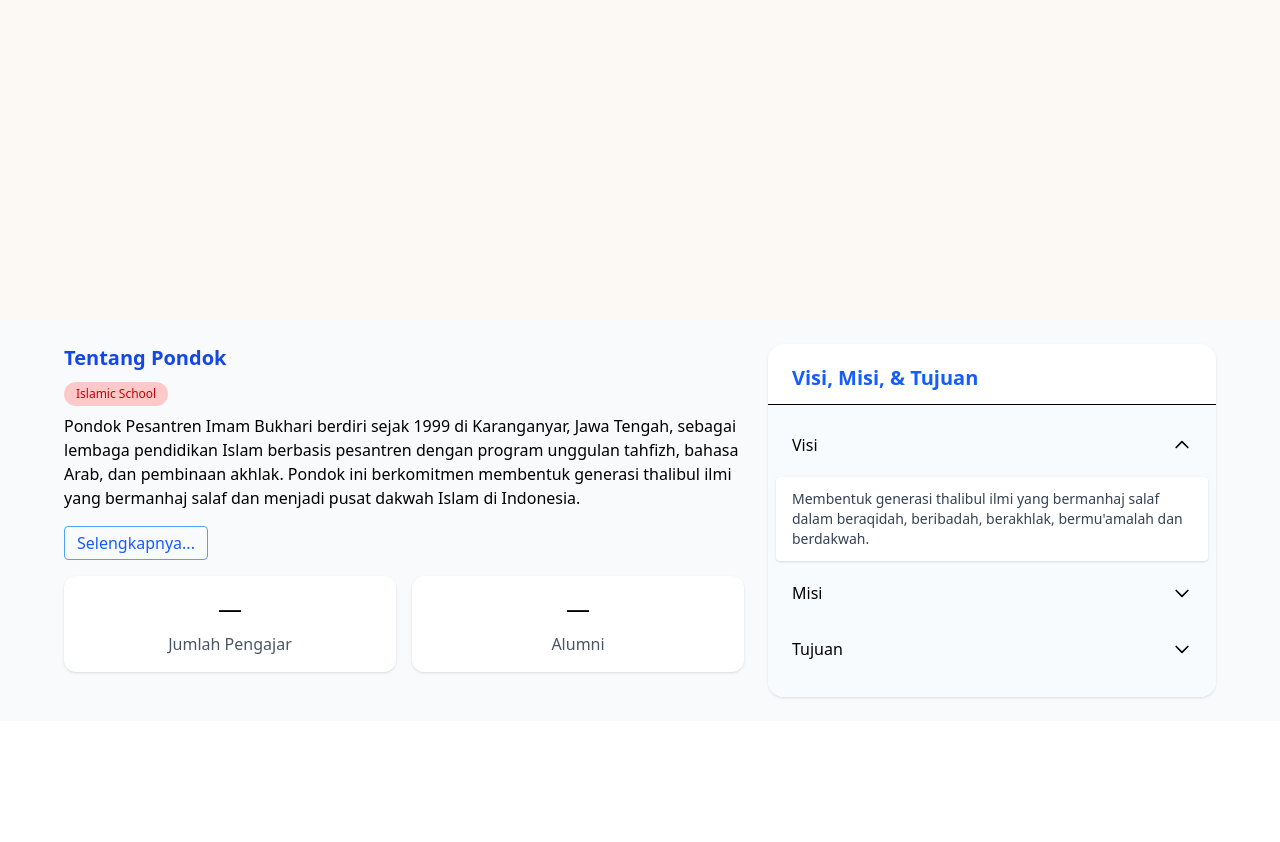
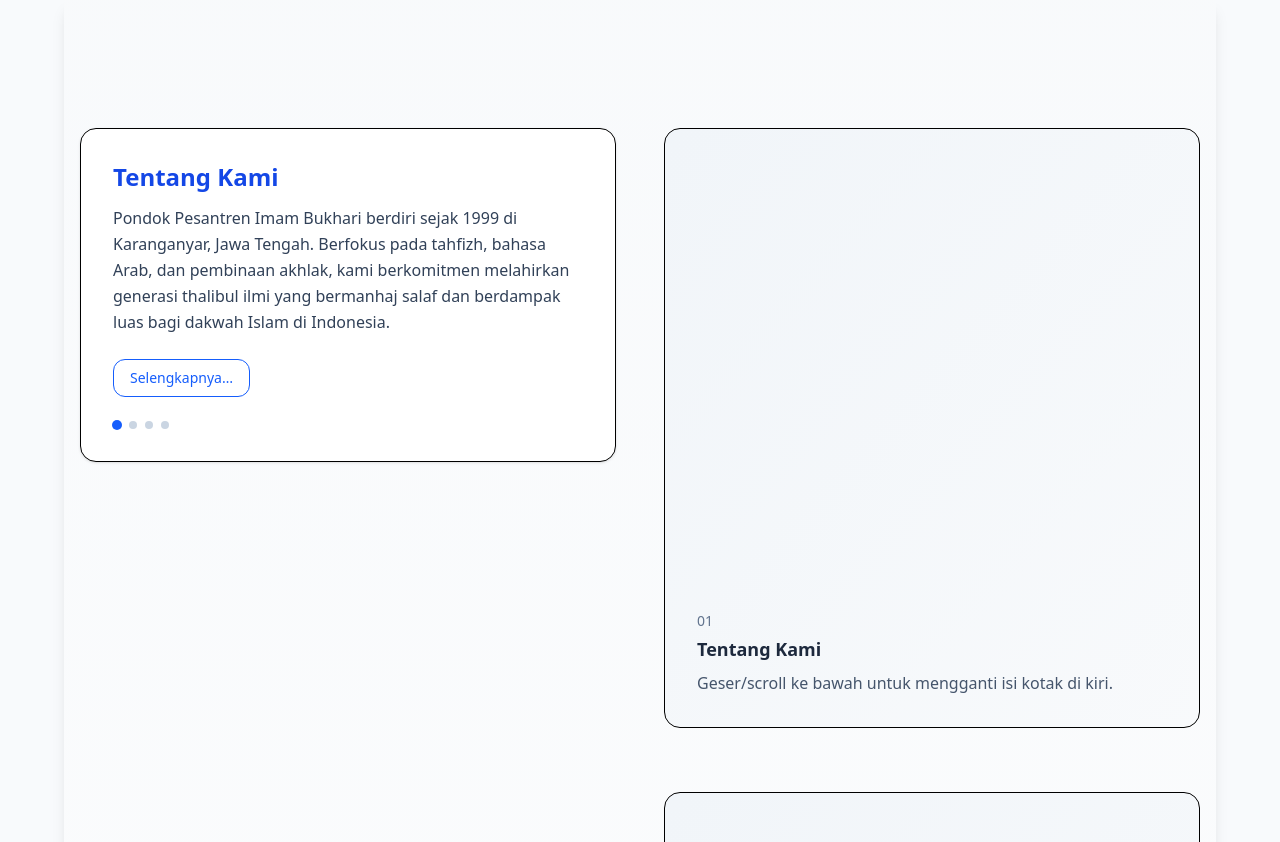
Before and after one commit to Unicode-house/vokasi_lp, a React (Vite) app: page / in a window 1280 px wide. Shown: the part 800-1642 px from the top of the page. Before the commit the page ends 1521 px from the top, so only its background shows below. Built offline with nearby package versions, Linux system fonts and the light colour scheme.

Commit message:
Animation switch

```diff
--- a/src/layouts/home/about.tsx
+++ b/src/layouts/home/about.tsx
@@ -1,47 +1,166 @@
-import React, { useEffect, useRef, useState } from "react";
-import "../effect/about.css"
+import React, { useEffect, useMemo, useRef, useState } from "react";
+import { motion, AnimatePresence } from "framer-motion";
 
-const AboutSection: React.FC = () => {
-  const [visible, setVisible] = useState(false);
-  const sectionRef = useRef<HTMLDivElement>(null);
+// ✅ Drop-in component: a single sticky box whose content (title + text)
+// swaps as you scroll through 4 sections: Tentang Kami, Visi, Misi, Tujuan.
+// TailwindCSS required. No external CSS needed.
+
+const sectionsData = [
+  {
+    id: "tentang",
+    title: "Tentang Kami",
+    text:
+      "Pondok Pesantren Imam Bukhari berdiri sejak 1999 di Karanganyar, Jawa Tengah. Berfokus pada tahfizh, bahasa Arab, dan pembinaan akhlak, kami berkomitmen melahirkan generasi thalibul ilmi yang bermanhaj salaf dan berdampak luas bagi dakwah Islam di Indonesia.",
+  },
+  {
+    id: "visi",
+    title: "Visi",
+    text:
+      "Menjadi lembaga pendidikan Islam berbasis pesantren yang unggul dalam ilmu, amal, dan akhlak; melahirkan generasi Qur’ani yang kokoh aqidah dan lurus manhajnya.",
+  },
+  {
+    id: "misi",
+    title: "Misi",
+    text:
+      "(1) Menyelenggarakan pendidikan tahfizh dan bahasa Arab yang bertahap dan terukur. (2) Membina akhlak dan adab santri melalui teladan dan pembiasaan. (3) Memperluas kegiatan dakwah dan pengabdian masyarakat.",
+  },
+  {
+    id: "tujuan",
+    title: "Tujuan",
+    text:
+      "Mencetak lulusan yang berilmu syar’i, berakhlak mulia, dan mampu berkontribusi positif bagi masyarakat serta dakwah Islam.",
+  },
+];
+
+function useActiveOnScroll(sectionIds: string[], rootMargin = "-40% 0px -40% 0px") {
+  const [activeId, setActiveId] = useState(sectionIds[0]);
+  const refs = useRef<Record<string, HTMLDivElement | null>>({});
 
   useEffect(() => {
     const observer = new IntersectionObserver(
-      ([entry]) => {
-        setVisible(entry.isIntersecting);
+      (entries) => {
+        // Ambil entry dengan intersectionRatio tertinggi dalam viewport
+        const visible = entries
+          .filter((e) => e.isIntersecting)
+          .sort((a, b) => b.intersectionRatio - a.intersectionRatio)[0];
+        if (visible?.target?.id) setActiveId(visible.target.id);
       },
-      { threshold: 0.2 }
+      { root: null, threshold: [0, 0.25, 0.5, 0.75, 1], rootMargin }
     );
-    if (sectionRef.current) {
-      observer.observe(sectionRef.current);
-    }
-    return () => {
-      if (sectionRef.current) observer.unobserve(sectionRef.current);
-    };
-  }, []);
+
+    sectionIds.forEach((id) => {
+      const el = refs.current[id];
+      if (el) observer.observe(el);
+    });
+
+    return () => observer.disconnect();
+  }, [sectionIds, rootMargin]);
+
+  return { activeId, refs } as const;
+}
+
+const AboutSection: React.FC = () => {
+  const ids = useMemo(() => sectionsData.map((s) => s.id), []);
+  const { activeId, refs } = useActiveOnScroll(ids);
+  const active = sectionsData.find((s) => s.id === activeId) ?? sectionsData[0];
+
+  // Apakah posisi harus ditukar? (Visi & Tujuan swap, Misi kembali normal)
+  const isSwapped = activeId === "visi" || activeId === "tujuan";
 
   return (
-    <div
-      ref={sectionRef}
-      className={`about-section ${visible ? "fade-in" : "fade-out"}`}
-    >
-      <h2 className="text-xl font-bold mb-2 text-blue-700">Tentang Pondok</h2>
-      <span className="inline-block bg-red-200 text-red-700 text-xs px-3 py-1 rounded-full mb-2">Islamic School</span>
-      <p className="mb-4">
-        Pondok Pesantren Imam Bukhari berdiri sejak 1999 di Karanganyar, Jawa Tengah, sebagai lembaga pendidikan Islam berbasis pesantren dengan program unggulan tahfizh, bahasa Arab, dan pembinaan akhlak. Pondok ini berkomitmen membentuk generasi thalibul ilmi yang bermanhaj salaf dan menjadi pusat dakwah Islam di Indonesia.
-      </p>
-      <button className="border border-blue-400 text-blue-600 px-3 py-1 rounded mb-4 hover:bg-blue-50 transition">Selengkapnya...</button>
-      <div className="flex gap-4">
-        <div className="bg-white rounded-xl shadow p-4 flex-1 text-center">
-          <div className="text-2xl mb-2">—</div>
-          <div className="text-gray-600">Jumlah Pengajar</div>
-        </div>
-        <div className="bg-white rounded-xl shadow p-4 flex-1 text-center">
-          <div className="text-2xl mb-2">—</div>
-          <div className="text-gray-600">Alumni</div>
-        </div>
+    <section className="relative w-full bg-gradient-to-b from-slate-50 to-white">
+      <div className="mx-auto max-w-6xl px-4 py-24 md:py-32">
+        {/* Grid dengan motion.div agar transisi posisi smooth */}
+        <motion.div
+          className={
+            "grid gap-8 md:grid-cols-2 md:gap-12" +
+            (isSwapped
+              ? " md:[&>*:first-child]:order-2 md:[&>*:last-child]:order-1"
+              : "")
+          }
+          layout
+          transition={{ type: "spring", stiffness: 400, damping: 40 }}
+        >
+          {/* Left: Sticky box */}
+          <motion.div
+            className="md:sticky md:top-24 self-start"
+            layout
+            transition={{ type: "spring", stiffness: 400, damping: 40 }}
+          >
+            <div className="rounded-2xl border bg-white shadow-sm">
+              <div className="p-6 md:p-8">
+                {/* Title + content with crossfade */}
+                <AnimatePresence mode="wait">
+                  <motion.div
+                    key={active.id}
+                    initial={{ opacity: 0, y: 10 }}
+                    animate={{ opacity: 1, y: 0 }}
+                    exit={{ opacity: 0, y: -10 }}
+                    transition={{ duration: 0.35, ease: "easeOut" }}
+                  >
+                    <h3 className="text-xl font-semibold text-blue-700 md:text-2xl">
+                      {active.title}
+                    </h3>
+                    <p className="mt-3 text-slate-700 leading-relaxed">
+                      {active.text}
+                    </p>
+                    <button className="mt-6 inline-flex items-center rounded-xl border px-4 py-2 text-sm font-medium text-blue-600 hover:bg-blue-50">
+                      Selengkapnya…
+                    </button>
+                  </motion.div>
+                </AnimatePresence>
+
+                {/* Dots/steps indicator */}
+                <div className="mt-6 flex items-center gap-2">
+                  {sectionsData.map((s) => (
+                    <span
+                      key={s.id}
+                      className={
+                        "h-2 w-2 rounded-full transition-all " +
+                        (active.id === s.id
+                          ? "bg-blue-600 scale-125"
+                          : "bg-slate-300")
+                      }
+                      aria-label={s.title}
+                    />
+                  ))}
+                </div>
+              </div>
+            </div>
+          </motion.div>
+
+          {/* Right: Scroller triggers */}
+          <motion.div
+            className="relative"
+            style={{ scrollSnapType: "y mandatory" }}
+            layout
+            transition={{ type: "spring", stiffness: 400, damping: 40 }}
+          >
+            {sectionsData.map((s, idx) => (
+              <div
+                key={s.id}
+                id={s.id}
+                ref={(el) => (refs.current[s.id] = el)}
+                className="mb-16 h-[75vh] rounded-2xl border bg-gradient-to-br from-slate-100 to-slate-50 p-6 md:p-8"
+                style={{ scrollSnapAlign: idx === 0 ? "start" : "center" }}
+              >
+                <div className="flex h-full flex-col justify-end">
+                  <div className="text-sm font-medium text-slate-500">
+                    0{idx + 1}
+                  </div>
+                  <div className="mt-1 text-lg font-semibold text-slate-800">
+                    {s.title}
+                  </div>
+                  <p className="mt-2 max-w-xl text-slate-600">
+                    Geser/scroll ke bawah untuk mengganti isi kotak di kiri.
+                  </p>
+                </div>
+              </div>
+            ))}
+          </motion.div>
+        </motion.div>
       </div>
-    </div>
+    </section>
   );
 };
 
--- a/src/pages/home.tsx
+++ b/src/pages/home.tsx
@@ -1,22 +1,14 @@
 import AboutSection from '@/layouts/home/about'
 import HeroLayout from '@/layouts/home/hero'
-import VisiBox from '@/layouts/home/visiBox'
 
 const HomePage = () => {
   return (
     <main className="w-full min-h-screen bg-[#f8fafc]">
       <HeroLayout />
-      <section className="w-full h-[40vh] bg-[#fcf9f5] px-4 py-2">
-        <div className="w-full flex gap-4 items-center"></div>
-      </section>
-      <section className="w-full flex justify-center px-2 py-6">
-        <div className="w-full max-w-6xl flex flex-col md:flex-row gap-6">
-          <div className="flex-1">
-            <AboutSection />
-          </div>
-          <div className="flex-1 max-w-md w-full">
-            <VisiBox />
-          </div>
+
+      <section className="bg-transparent w-full flex flex-col items-center ">
+        <div className="shadow-lg">
+          <AboutSection />
         </div>
       </section>
     </main>
```
Also changed, not shown: public/assets/Meeting.png (added), public/assets/Teaching.png (added).
